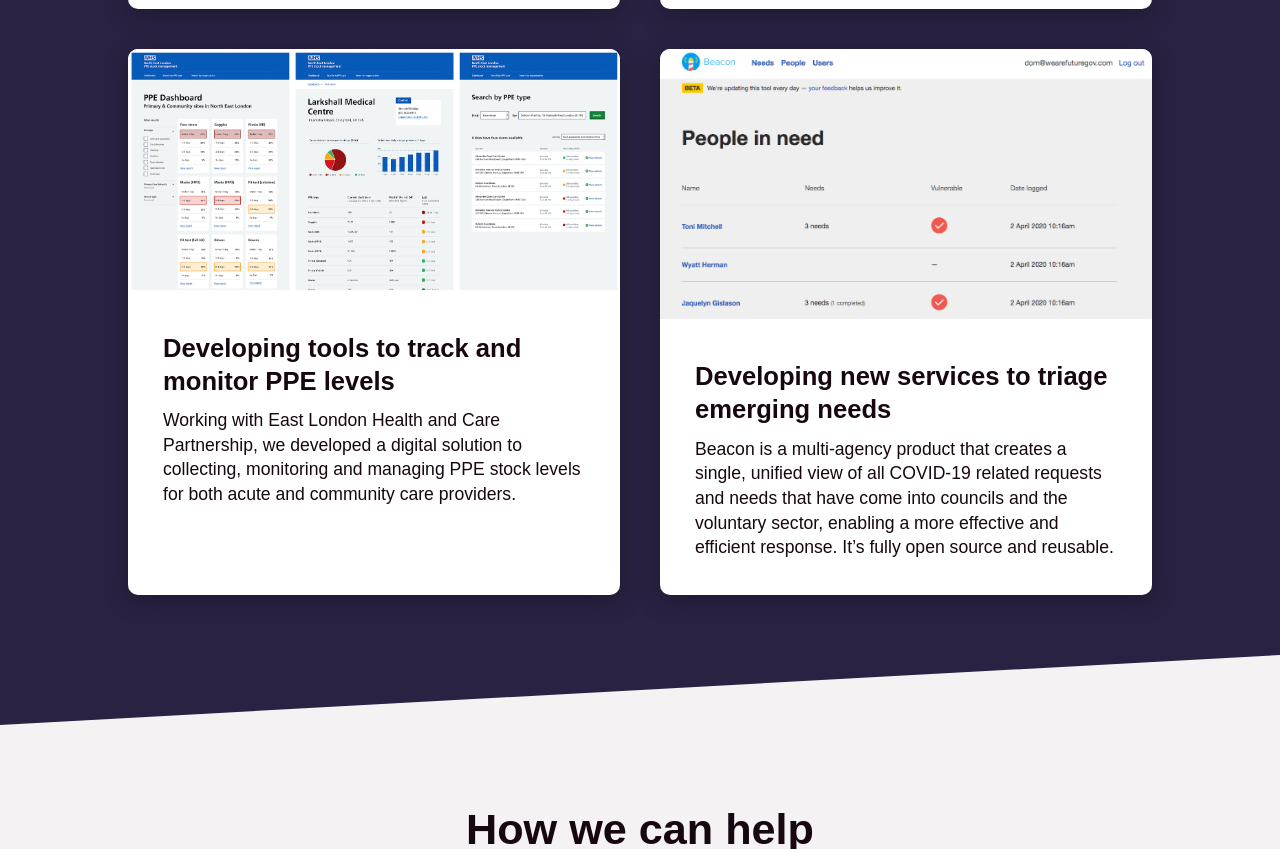
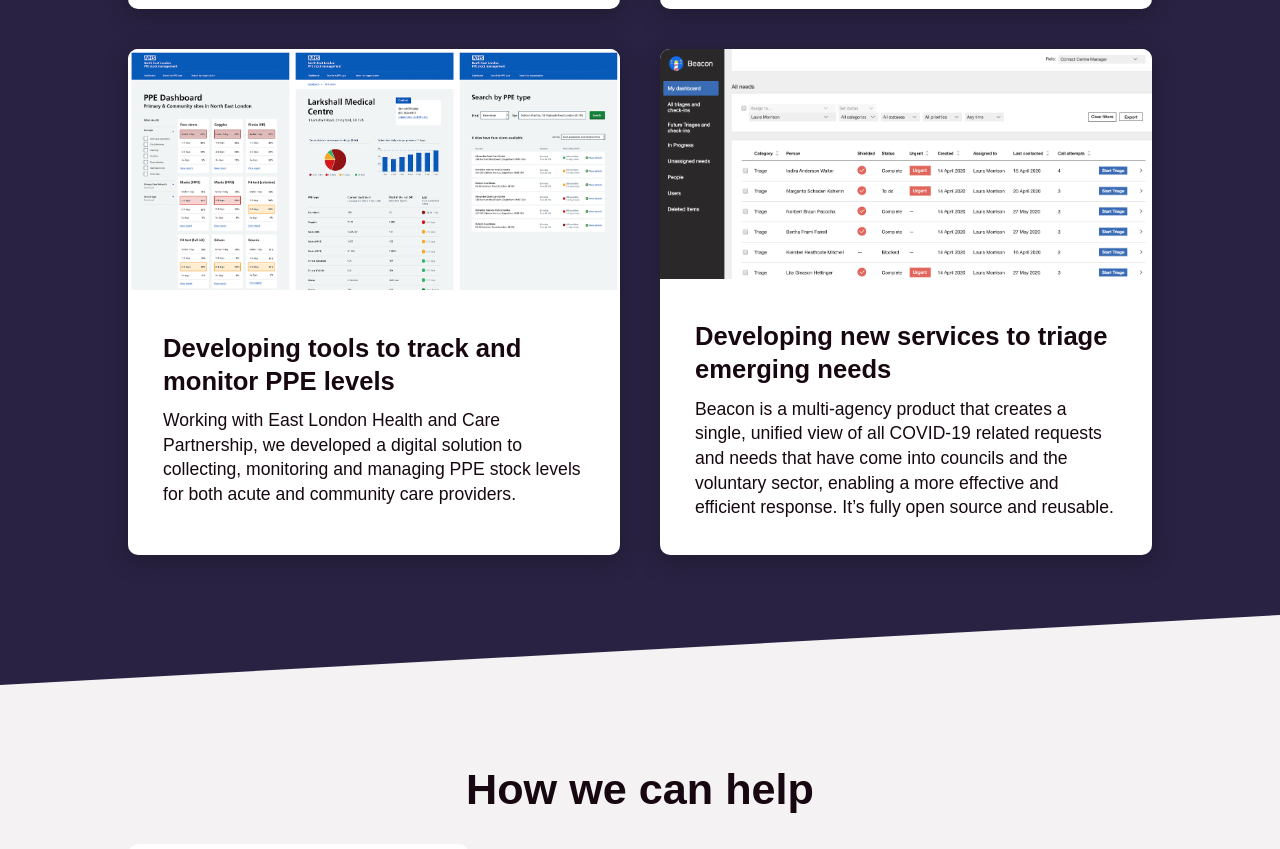
Before and after one commit to wearefuturegov/fg-covid, a website built with Parcel: page index.html in a window 1280 px wide. Shown: the part 1772-2621 px from the top of the page. Built offline with nearby package versions, Linux system fonts and the light colour scheme; a web font is replaced by a local one.

Commit message:
update image

```diff
--- a/index.html
+++ b/index.html
@@ -114,7 +114,7 @@
                 </li>
 
                 <li class="example">
-                    <img class="example__image" alt="" src="./src/img/slide4.png"/>
+                    <img class="example__image" alt="" src="./src/img/slide5.png"/>
                     <h3 class="example__name">
                         <a href="#" class="example__link">Developing new services to triage emerging needs</a>
                     </h3>
```
Also changed, not shown: src/img/slide5.png (added).
